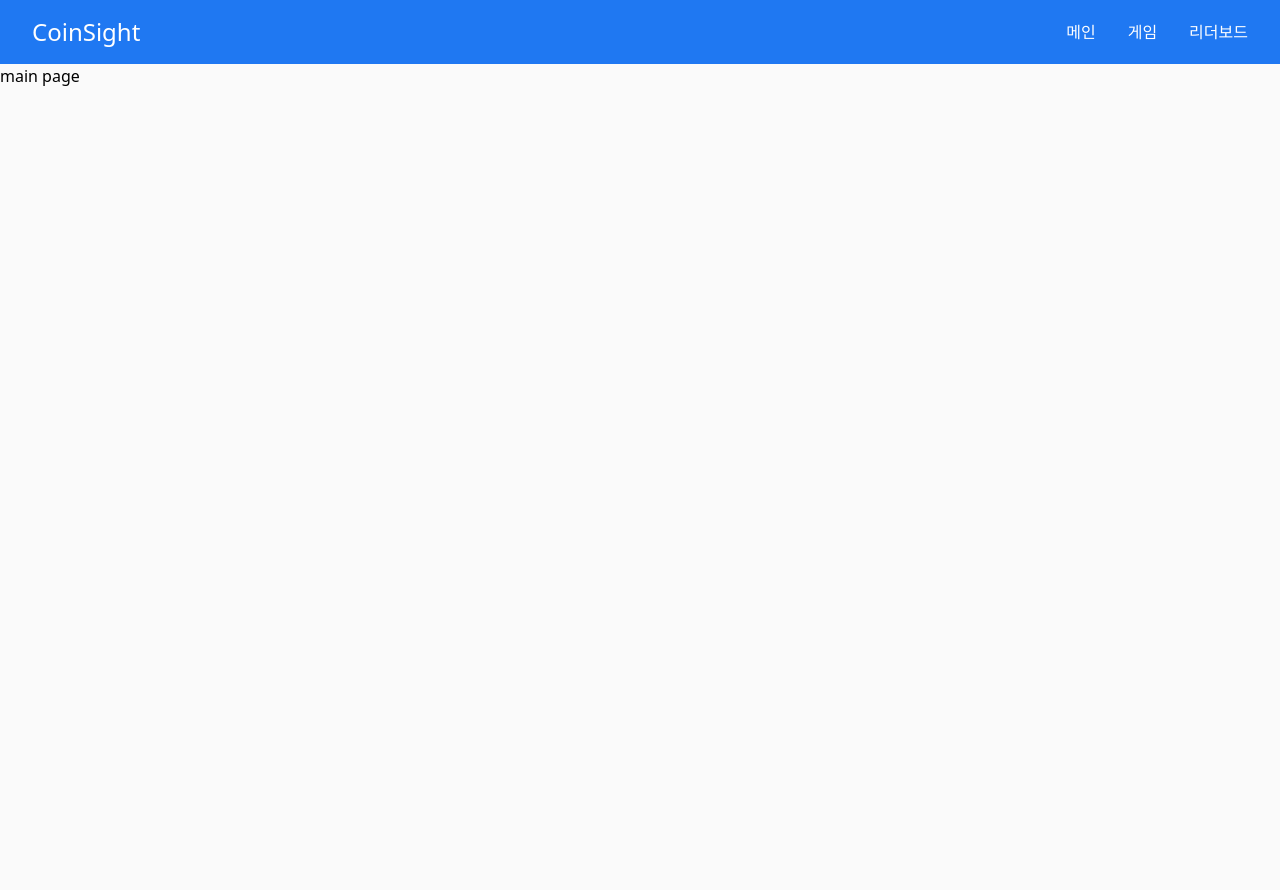
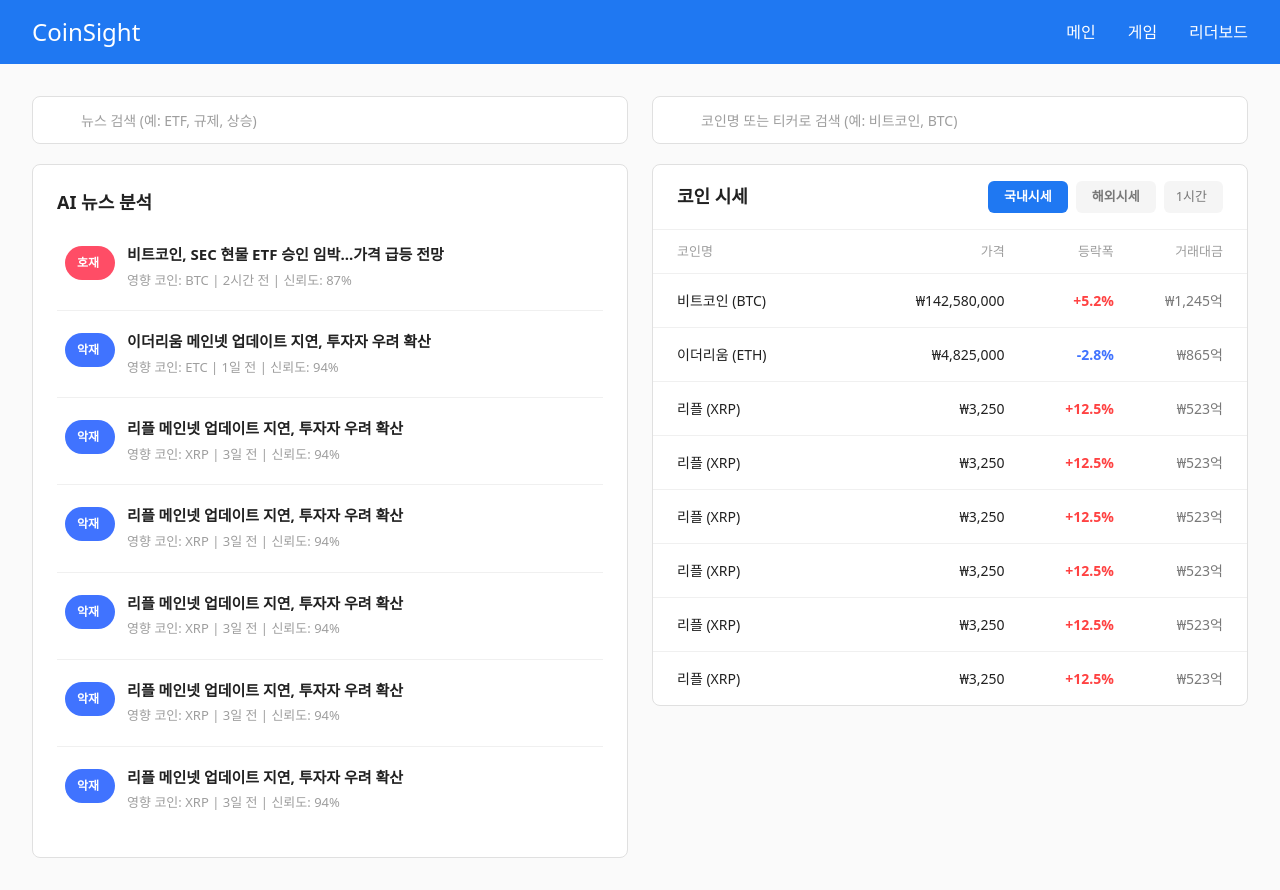
Before and after one commit to Co1nsight/CoInsight_web, a React (Vite) app: page / in a window 1280 px wide. Before the commit the page ends 800 px from the top, so only its background shows below. Built offline with nearby package versions, Linux system fonts and the light colour scheme; no server answers.

Commit message:
[UI] 메인 페이지 구현

```diff
--- /dev/null
+++ b/src/components/MainPage/CoinListTable.jsx
@@ -0,0 +1,81 @@
+import { useState } from "react";
+
+const dummyCoins = [
+    { name: "비트코인", ticker: "BTC", price: "142,580,000", change: "+5.2", isPositive: true, volume: "1,245억" },
+    { name: "이더리움", ticker: "ETH", price: "4,825,000", change: "-2.8", isPositive: false, volume: "865억" },
+    { name: "리플", ticker: "XRP", price: "3,250", change: "+12.5", isPositive: true, volume: "523억" },
+    { name: "리플", ticker: "XRP", price: "3,250", change: "+12.5", isPositive: true, volume: "523억" },
+    { name: "리플", ticker: "XRP", price: "3,250", change: "+12.5", isPositive: true, volume: "523억" },
+    { name: "리플", ticker: "XRP", price: "3,250", change: "+12.5", isPositive: true, volume: "523억" },
+    { name: "리플", ticker: "XRP", price: "3,250", change: "+12.5", isPositive: true, volume: "523억" },
+    { name: "리플", ticker: "XRP", price: "3,250", change: "+12.5", isPositive: true, volume: "523억" },
+];
+
+const CoinListTable = () => {
+    const [activeTab, setActiveTab] = useState("domestic");
+
+    return (
+        <div className="border border-[#E0E0E0] bg-white rounded-lg">
+            {/* Header */}
+            <div className="flex flex-row items-center justify-between px-6 py-4 border-b border-[#F0F0F0]">
+                <h2 className="text-[18px] font-bold text-[#212121]">코인 시세</h2>
+                <div className="flex flex-row items-center gap-2">
+                    <button
+                        onClick={() => setActiveTab("domestic")}
+                        className={`px-4 py-1.5 rounded-md text-[13px] font-semibold transition-colors cursor-pointer ${activeTab === "domestic"
+                                ? "bg-[#1F78F2] text-white"
+                                : "bg-[#F5F5F5] text-[#787878] hover:bg-[#EBEBEB]"
+                            }`}
+                    >
+                        국내시세
+                    </button>
+                    <button
+                        onClick={() => setActiveTab("overseas")}
+                        className={`px-4 py-1.5 rounded-md text-[13px] font-semibold transition-colors cursor-pointer ${activeTab === "overseas"
+                                ? "bg-[#1F78F2] text-white"
+                                : "bg-[#F5F5F5] text-[#787878] hover:bg-[#EBEBEB]"
+                            }`}
+                    >
+                        해외시세
+                    </button>
+                    <button className="px-3 py-1.5 rounded-md text-[13px] bg-[#F5F5F5] text-[#787878] hover:bg-[#EBEBEB] transition-colors cursor-pointer flex items-center gap-1">
+                        1시간
+                        <iconify-icon icon="mingcute:down-fill" className="text-[12px]"></iconify-icon>
+                    </button>
+                </div>
+            </div>
+
+            {/* Table Header */}
+            <div className="grid grid-cols-[2fr_1fr_1fr_1fr] px-6 py-3 text-[13px] text-[#9E9E9E] border-b border-[#F0F0F0]">
+                <span>코인명</span>
+                <span className="text-right">가격</span>
+                <span className="text-right">등락폭</span>
+                <span className="text-right">거래대금</span>
+            </div>
+
+            {/* Table Rows */}
+            {dummyCoins.map((coin, index) => (
+                <div
+                    key={index}
+                    className="grid grid-cols-[2fr_1fr_1fr_1fr] px-6 py-4 border-b border-[#F0F0F0] last:border-b-0 hover:bg-[#FAFAFA] transition-colors cursor-pointer items-center"
+                >
+                    <span className="text-[14px] font-medium text-[#212121]">
+                        {coin.name} ({coin.ticker})
+                    </span>
+                    <span className="text-[14px] text-[#212121] text-right">
+                        ₩{coin.price}
+                    </span>
+                    <span className={`text-[14px] font-semibold text-right ${coin.isPositive ? "text-[#FF4242]" : "text-[#4073FF]"
+                        }`}>
+                        {coin.change}%
+                    </span>
+                    <span className="text-[14px] text-[#787878] text-right">
+                        ₩{coin.volume}
+                    </span>
+                </div>
+            ))}
+        </div>
+    )
+}
+
+export default CoinListTable;
--- /dev/null
+++ b/src/components/MainPage/CoinSearchBar.jsx
@@ -0,0 +1,16 @@
+const CoinSearchBar = () => {
+    return (
+        <div className="relative">
+            <div className="absolute left-4 top-1/2 -translate-y-1/2 text-[#9E9E9E]">
+                <iconify-icon icon="mingcute:search-line" className="text-[20px]"></iconify-icon>
+            </div>
+            <input
+                type="text"
+                placeholder="코인명 또는 티커로 검색 (예: 비트코인, BTC)"
+                className="w-full h-12 pl-12 pr-4 border border-[#E0E0E0] rounded-lg bg-white text-[14px] text-[#212121] placeholder-[#9E9E9E] outline-none focus:border-[#1F78F2] transition-colors"
+            />
+        </div>
+    )
+}
+
+export default CoinSearchBar;
--- /dev/null
+++ b/src/components/MainPage/NewsCard.jsx
@@ -0,0 +1,25 @@
+import RoundButton from "../common/RoundButton";
+
+const NewsCard = ({ status, title, coin, time, confidence }) => {
+    const tagContent = status === "positive" ? "호재" : "악재";
+
+    return (
+        <div className="py-5 border-b border-[#F0F0F0] last:border-b-0 cursor-pointer hover:bg-[#FAFAFA] transition-colors px-2">
+            <div className="flex flex-row items-start gap-3">
+                <div className="mt-0.5">
+                    <RoundButton content={tagContent} status={status} />
+                </div>
+                <div className="flex flex-col gap-1.5">
+                    <p className="text-[15px] font-semibold text-[#212121] leading-snug">
+                        {title}
+                    </p>
+                    <p className="text-[13px] text-[#9E9E9E]">
+                        영향 코인: {coin} | {time} | 신뢰도: {confidence}%
+                    </p>
+                </div>
+            </div>
+        </div>
+    )
+}
+
+export default NewsCard;
--- /dev/null
+++ b/src/components/MainPage/NewsSearchBar.jsx
@@ -0,0 +1,16 @@
+const NewsSearchBar = () => {
+    return (
+        <div className="relative">
+            <div className="absolute left-4 top-1/2 -translate-y-1/2 text-[#9E9E9E]">
+                <iconify-icon icon="mingcute:search-line" className="text-[20px]"></iconify-icon>
+            </div>
+            <input
+                type="text"
+                placeholder="뉴스 검색 (예: ETF, 규제, 상승)"
+                className="w-full h-12 pl-12 pr-4 border border-[#E0E0E0] rounded-lg bg-white text-[14px] text-[#212121] placeholder-[#9E9E9E] outline-none focus:border-[#1F78F2] transition-colors"
+            />
+        </div>
+    )
+}
+
+export default NewsSearchBar;
--- a/src/pages/MainPage.jsx
+++ b/src/pages/MainPage.jsx
@@ -1,10 +1,50 @@
 import Navbar from "../components/common/Navbar";
+import NewsSearchBar from "../components/MainPage/NewsSearchBar";
+import NewsCard from "../components/MainPage/NewsCard";
+import CoinSearchBar from "../components/MainPage/CoinSearchBar";
+import CoinListTable from "../components/MainPage/CoinListTable";
+
+const dummyNews = [
+    { status: "positive", title: "비트코인, SEC 현물 ETF 승인 임박...가격 급등 전망", coin: "BTC", time: "2시간 전", confidence: 87 },
+    { status: "negative", title: "이더리움 메인넷 업데이트 지연, 투자자 우려 확산", coin: "ETC", time: "1일 전", confidence: 94 },
+    { status: "negative", title: "리플 메인넷 업데이트 지연, 투자자 우려 확산", coin: "XRP", time: "3일 전", confidence: 94 },
+    { status: "negative", title: "리플 메인넷 업데이트 지연, 투자자 우려 확산", coin: "XRP", time: "3일 전", confidence: 94 },
+    { status: "negative", title: "리플 메인넷 업데이트 지연, 투자자 우려 확산", coin: "XRP", time: "3일 전", confidence: 94 },
+    { status: "negative", title: "리플 메인넷 업데이트 지연, 투자자 우려 확산", coin: "XRP", time: "3일 전", confidence: 94 },
+    { status: "negative", title: "리플 메인넷 업데이트 지연, 투자자 우려 확산", coin: "XRP", time: "3일 전", confidence: 94 },
+];
 
 const MainPage = () => {
     return (
         <div>
             <Navbar />
-            main page
+            <div className="flex flex-row gap-6 p-8">
+                {/* 왼쪽: 뉴스 영역 */}
+                <div className="flex-1 flex flex-col gap-5">
+                    <NewsSearchBar />
+                    <div className="border border-[#E0E0E0] bg-white rounded-lg p-6">
+                        <h2 className="text-[18px] font-bold text-[#212121] mb-2">AI 뉴스 분석</h2>
+                        <div>
+                            {dummyNews.map((news, index) => (
+                                <NewsCard
+                                    key={index}
+                                    status={news.status}
+                                    title={news.title}
+                                    coin={news.coin}
+                                    time={news.time}
+                                    confidence={news.confidence}
+                                />
+                            ))}
+                        </div>
+                    </div>
+                </div>
+
+                {/* 오른쪽: 코인 시세 영역 */}
+                <div className="flex-1 flex flex-col gap-5">
+                    <CoinSearchBar />
+                    <CoinListTable />
+                </div>
+            </div>
         </div>
     )
 }
```
